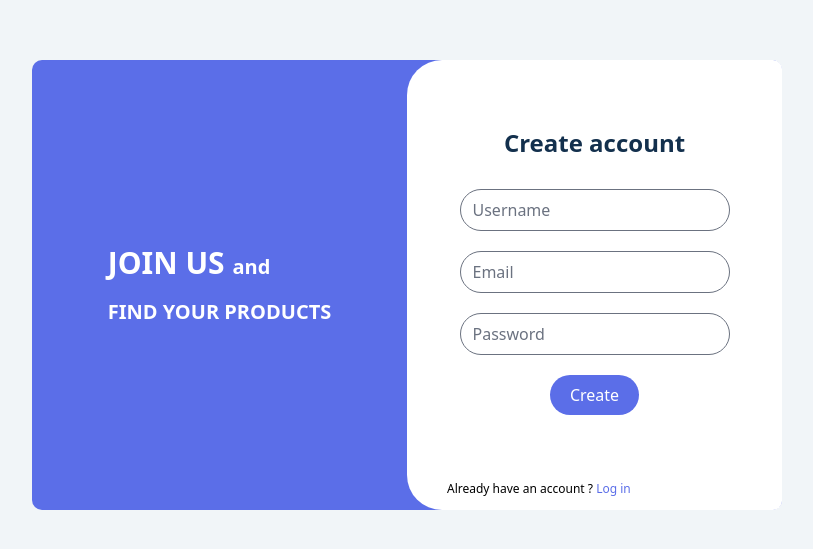
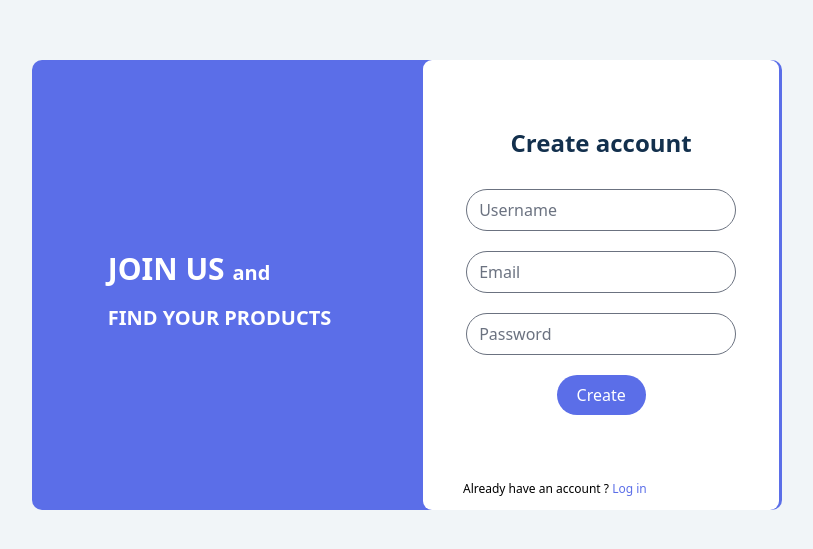
Before and after one commit to tanjona17/SHOP-EO, a Next.js app: page /create in a window 1280 px wide. Shown: the part 115-664 px from the top of the page, without its empty margins (233-1046 px from the left). Built offline with nearby package versions, Linux system fonts and the light colour scheme.

Commit message:
create_account responsive done

```diff
--- a/src/app/components/Create_account.tsx
+++ b/src/app/components/Create_account.tsx
@@ -31,13 +31,13 @@ export default function Create_account() {
     <div className="flex justify-center w-screen h-screen items-center">
       <div
         className="
-    grid grid-cols-2
-    w-[750px] h-[450px]
+    grid md:grid-cols-2 sm:grid-cols-1
+    w-[750px] h-[450px]   sm:mx-[60px]
     rounded-[10px]
     bg-[#5B6EE8]"
       >
         <div className="flex justify-center items-center w-full h-full">
-          <div className="text-white font-bold">
+          <div className="text-white font-bold sm:mt-3">
             <p className="text-[30px]">
               JOIN US{" "}
               <span className="text-[20px]">
@@ -50,9 +50,9 @@ export default function Create_account() {
         </div>
         <div
           className="
-        bg-white w-full h-full
-        rounded-tr-[9px] rounded-tl-[35px]
-        rounded-bl-[35px] rounded-br-[9px]  "
+        bg-white w-full h-full sm:w-[95%] sm:ml-4
+        rounded-tr-[9px] rounded-tl-[35px] sm:rounded-tl-[9px]
+        rounded-bl-[35px] rounded-br-[9px] sm:rounded-bl-[9px]  "
         >
           <div className="flex flex-col  justify-center items-center w-full h-[420px] ">
             <form onSubmit={new_customer.handleSubmit}>
```
